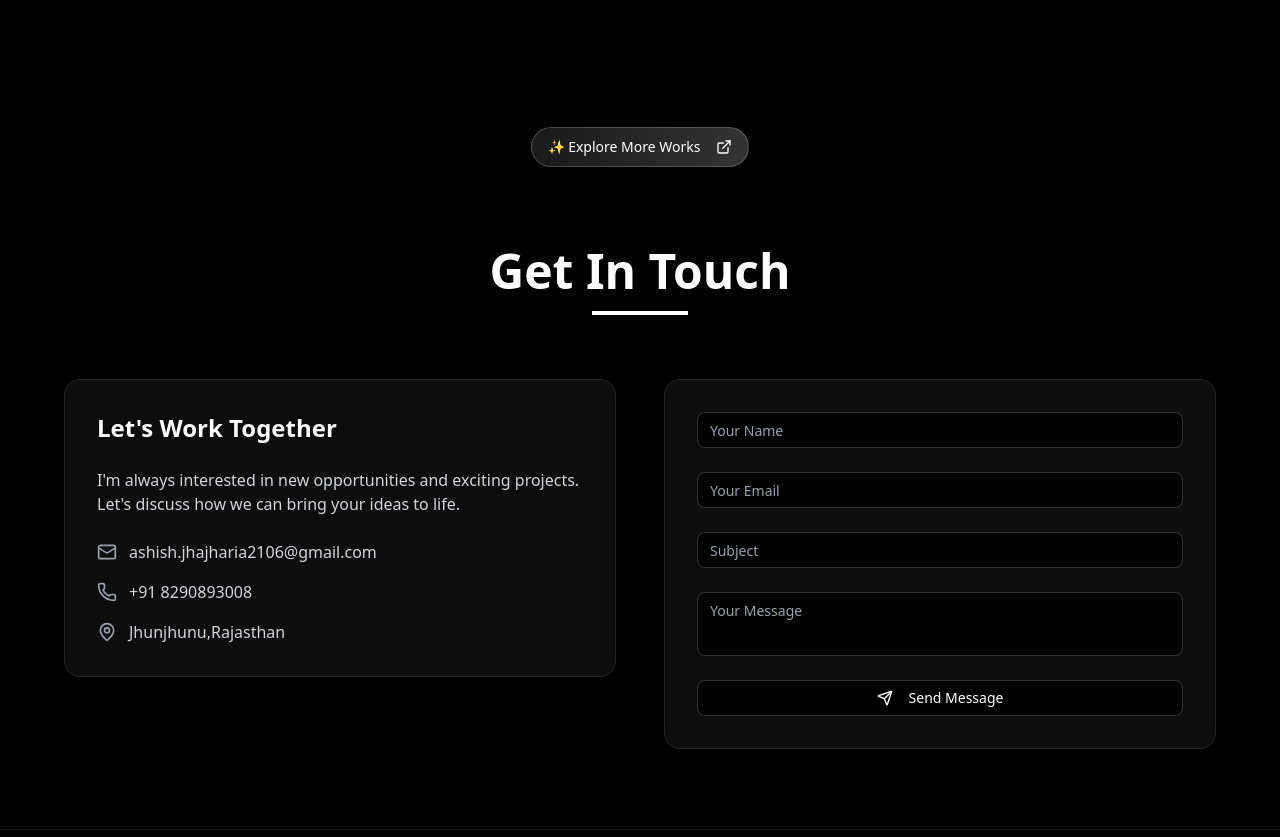
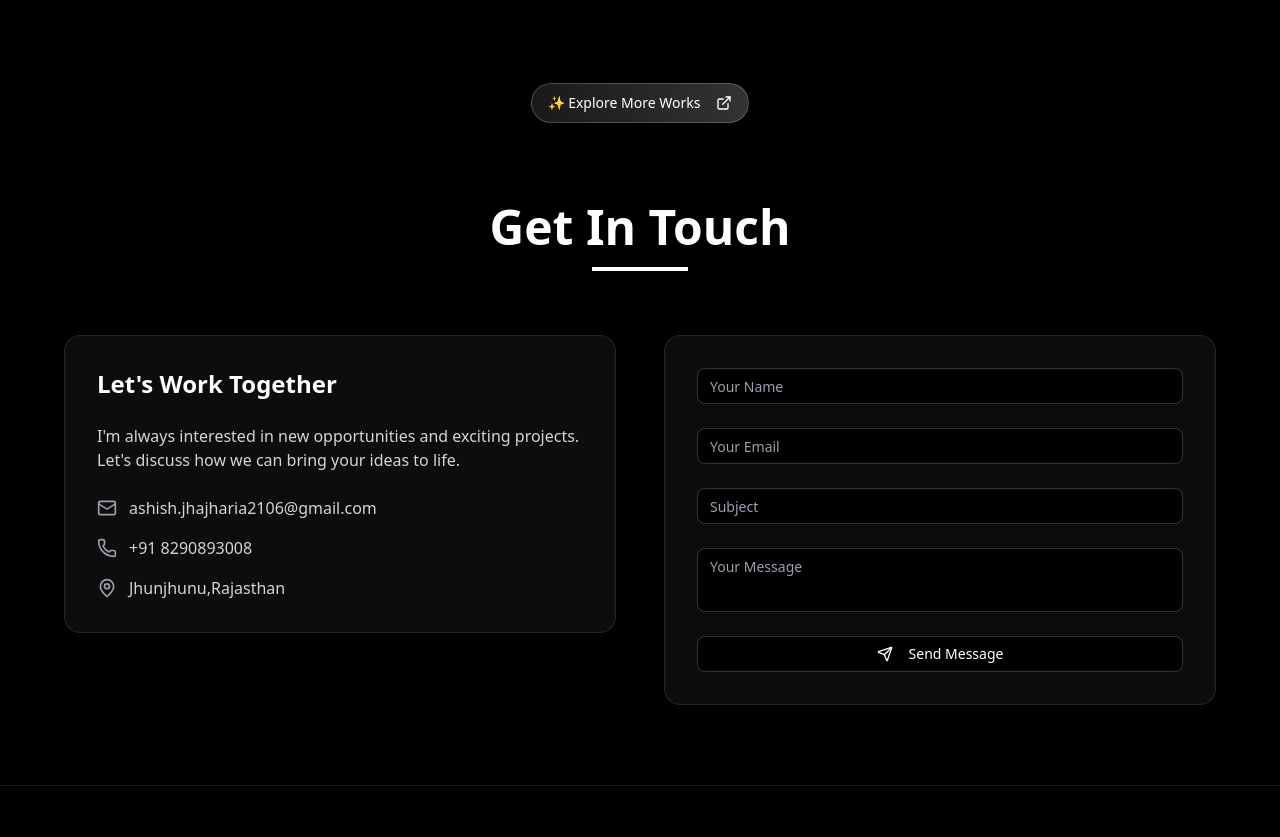
Before and after one commit to ashish-2106/portfolio, a Next.js app: page / in a window 1280 px wide. Shown: the part 4859-5696 px from the top of the page. Built offline with nearby package versions, Linux system fonts and the light colour scheme.

Commit message:
add button

```diff
--- a/app/portfolio.tsx
+++ b/app/portfolio.tsx
@@ -819,7 +819,7 @@
           </div>
         </div>
       </section>
-      <div className="mt-12 text-center">
+      <div className="mt-1 text-center">
         <a
           href="https://github.com/ashish-2106"
           target="_blank"
```
